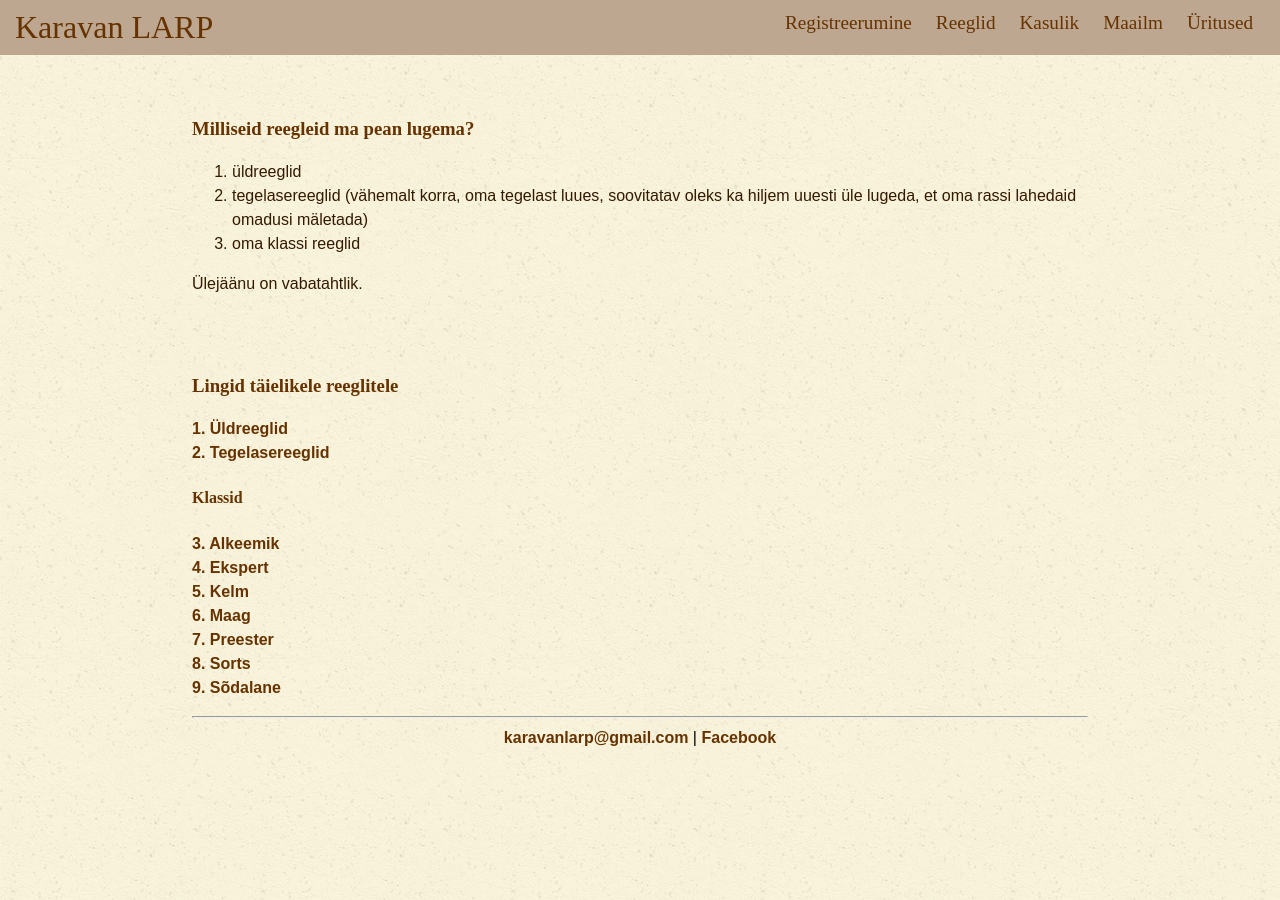
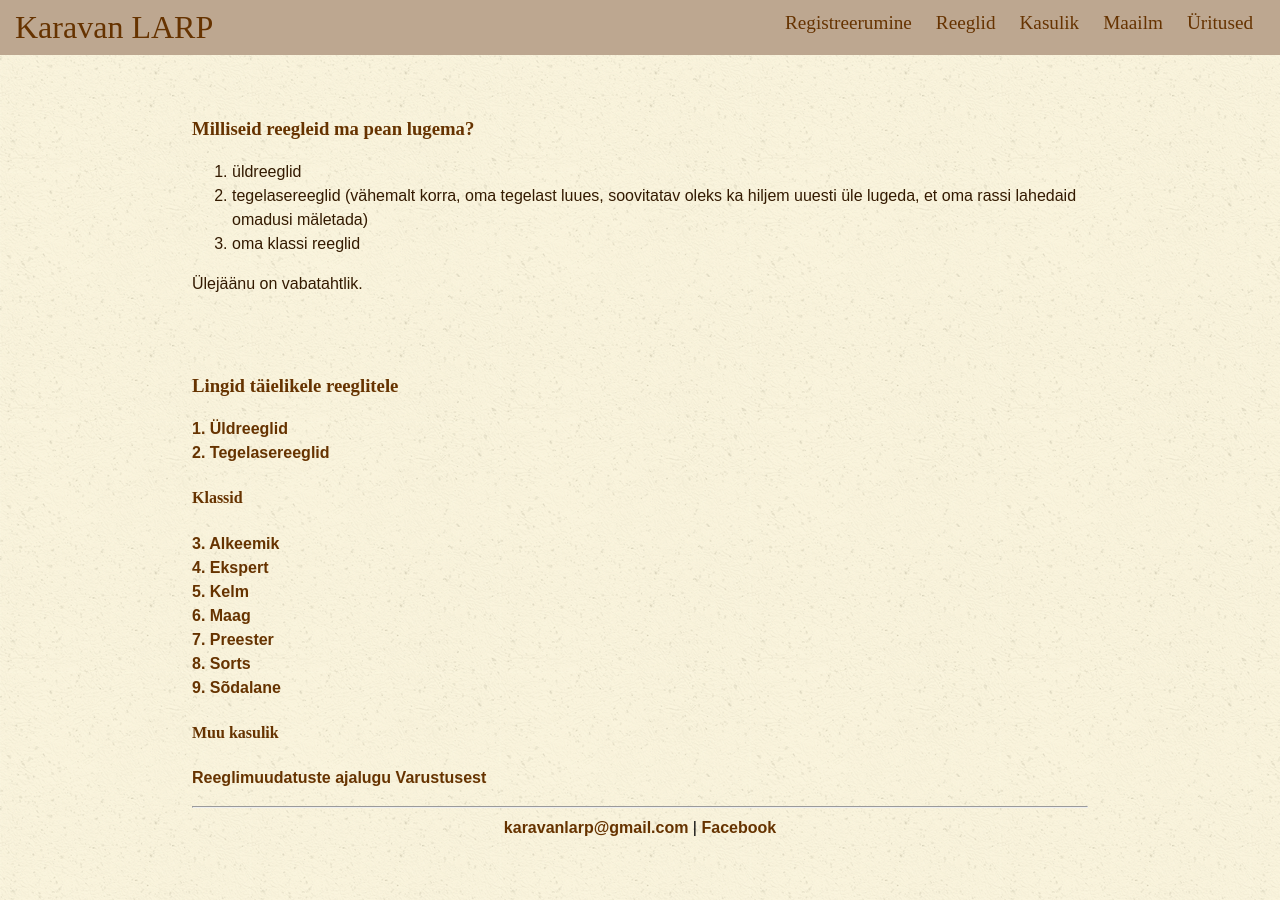
Before and after one commit to karavanlarp/karavanlarp.github.io, a Jekyll site: the page built from est/rules/intro.md, in a window 1280 px wide and 900 px high, scrolled down 5328 px. Built offline with Jekyll 4.4.1, drawn with Linux system fonts in a browser that asks for light colours; some web fonts are replaced.

Commit message:
add rule change history to rules page

```diff
--- a/est/rules/intro.md
+++ b/est/rules/intro.md
@@ -162,3 +162,8 @@ Kõik mängijad ei pea teadma kõiki loitse, nende nimesid ja efekte jne. Kõik
 [7. Preester](https://docs.google.com/document/d/1okPG49wt1YGiF2LD5aAwuJWLC0nJlvVWhTHVaXBFYfc/edit?usp=sharing)<br />
 [8. Sorts](https://docs.google.com/document/d/1WRLqAgqxI1q5x3JPKp97dIG4e1HWqHDgHYm8M4IysIo/edit?usp=sharing)<br />
 [9. Sõdalane](https://docs.google.com/document/d/1YhpIbNfZCN3yjiF5Pvl8iMs_LPZAM9VMnJkT61wZl7o/edit?usp=sharing)
+
+#### Muu kasulik
+
+[Reeglimuudatuste ajalugu](https://docs.google.com/document/d/1KgZl6lqfOSTbPjVZGPmX1UuQl2Zg3nj67ZGGqke8CVc/edit?usp=sharing)
+[Varustusest](https://docs.google.com/document/d/14UTPeGqWzC6h5z2moR-RQaPE-WQ0T-UGXDY05AERReQ/edit?usp=sharing)
```
